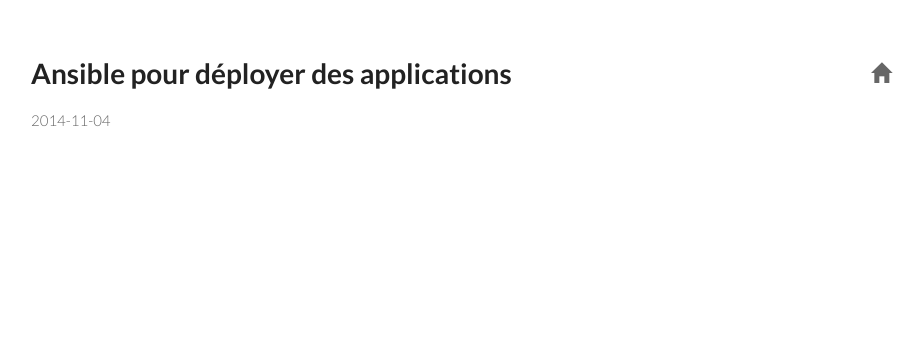
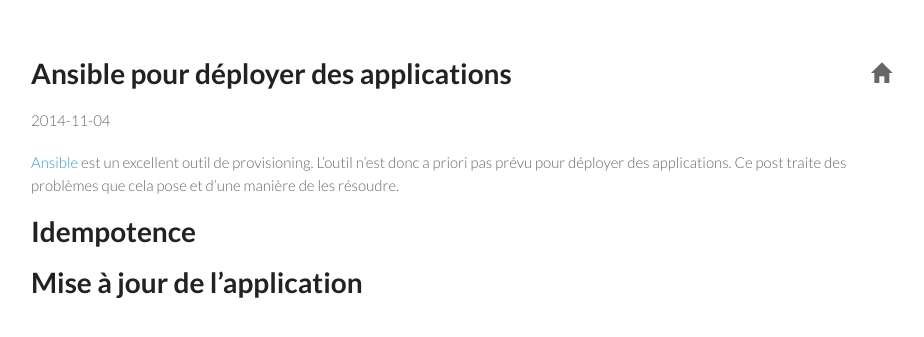
Before and after one commit to aseigneurin/aseigneurin.github.io, a Jekyll site: the page built from _posts/2014-11-04-ansible-pour-deployer-des-applications.md, in a window 1280 px wide. Shown: the top 337 px of the page, without its empty margins (179-1103 px from the left). Built offline with Jekyll 4.4.1, drawn with Linux system fonts in a browser that asks for light colours.

Commit message:
- draft for ansible

```diff
--- a/_posts/2014-11-04-ansible-pour-deployer-des-applications.md
+++ b/_posts/2014-11-04-ansible-pour-deployer-des-applications.md
@@ -5,3 +5,8 @@
 tags: ansible
 language: FR
 ---
+[Ansible](http://www.ansible.com/) est un excellent outil de provisioning. L'outil n'est donc a priori pas prévu pour déployer des applications. Ce post traite des problèmes que cela pose et d'une manière de les résoudre.
+
+# Idempotence
+
+# Mise à jour de l'application
```
